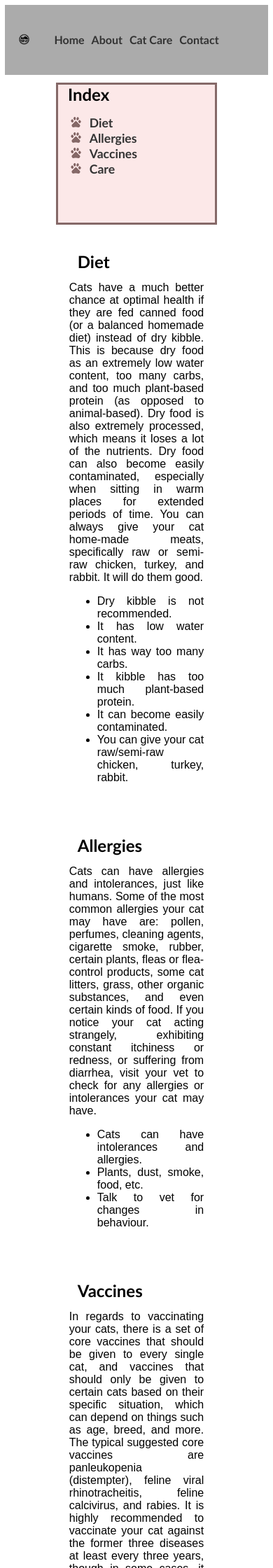
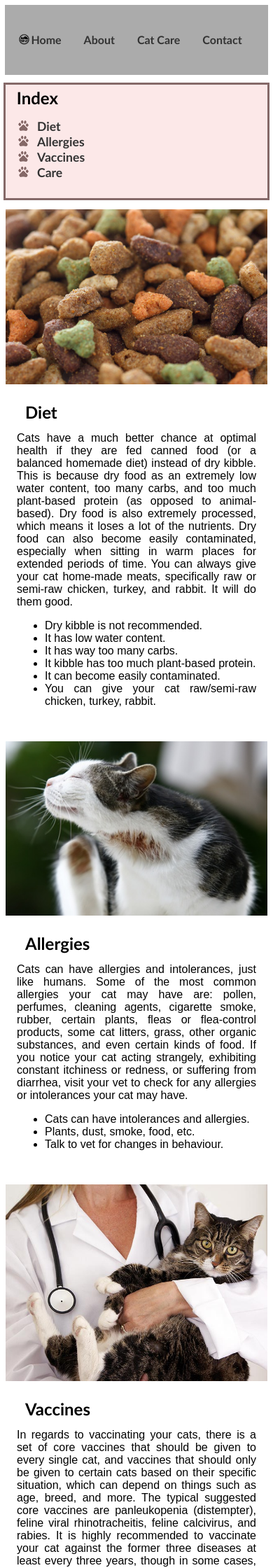
Before and after one commit to elainecookiee/TeamCatRescue, a PHP site: page /catcare.html in a window 390 px wide. Shown: the top 2240 px of the page at 70% size. Run offline with PHP 8.4, Linux system fonts and the light colour scheme.

Commit message:
Updated MediaQuery in styles.css

```diff
--- a/styles.css
+++ b/styles.css
@@ -78,13 +78,13 @@ div.float{
     outline-color: #856968;
     background-color: #FCE8E8;
     display:none;
-    padding-bottom: 3em;
+    padding-bottom: 0.5em;
     width: 100%;
 }
 
 #careContent h2 {
     padding-left: 1%;
-    padding-top: 1%;
+    padding-top: 2%;
     font-size: 1.5em;
     font-family: "Gochi Hand", Calibri, sans-serif;
 }
@@ -106,6 +106,26 @@ nav {
     width: 100%;
     align-items: center;
     justify-content: center;
+}
+
+nav>a {
+    padding-left: 1em;
+    padding-right: 1em;
+}
+
+nav>a:visited {
+    padding-left: 1em;
+    padding-right: 1em;
+}
+
+nav>a:hover {
+    padding-left: 1em;
+    padding-right: 1em;
+}
+
+nav>a:active {
+    padding-left: 1em;
+    padding-right: 1em;
 }
 
 a {
@@ -150,19 +170,21 @@ a:active {
 
 @media screen and (max-width: 1200px) {
     #careContent {
-        position: relative;
-        outline: solid 3px;
-        outline-color: #856968;
-        background-color: #FCE8E8;
         display: block;
-        padding-bottom: 3em;
-        width: 100%;
     }
 
     .catImages {
-        position: relative;
-        width: 200px;
+        width: 100%;
         float: none;
-        display: none;
+    }
+
+    div.float {
+        flex-direction: column;
     }
 }
+
+@media screen and (max-width: 700px) {
+    div.catCare {
+        width: 100%;
+    }
+}
```
